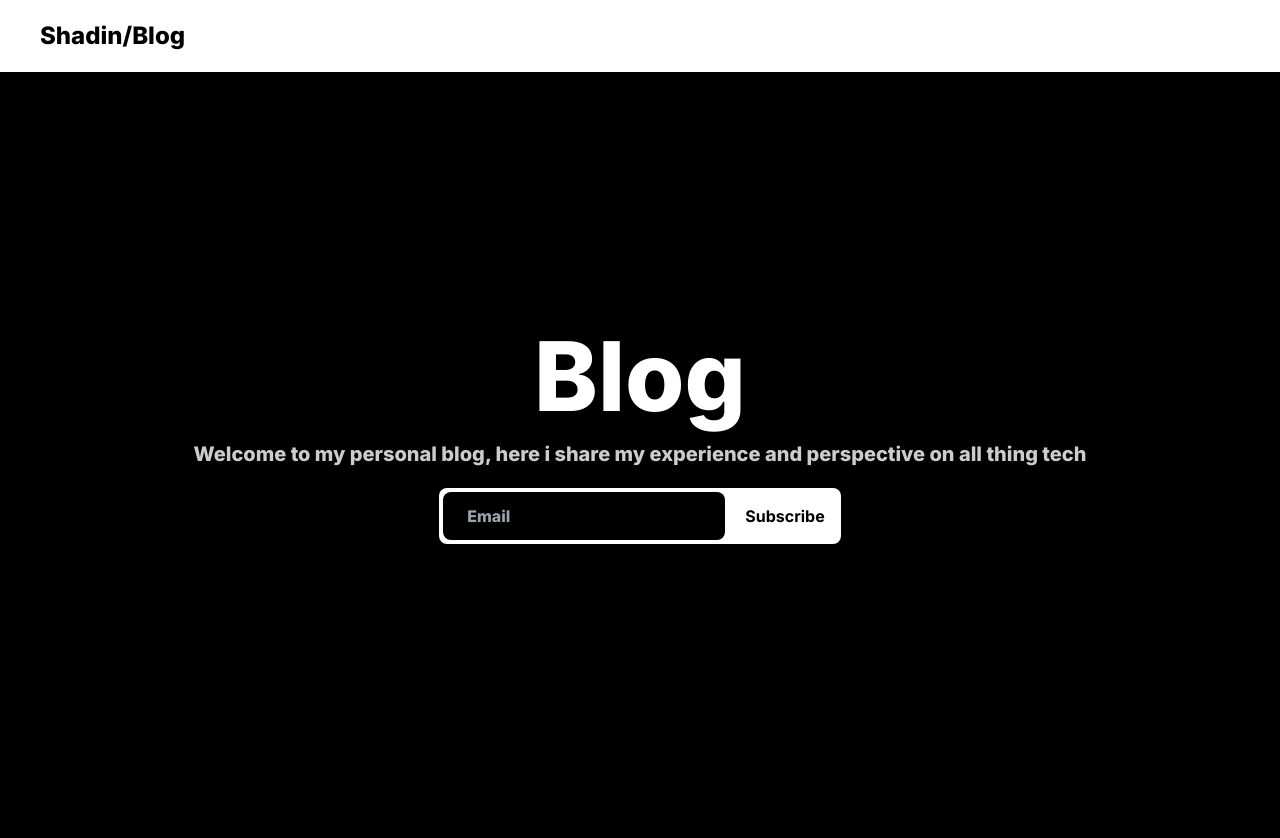
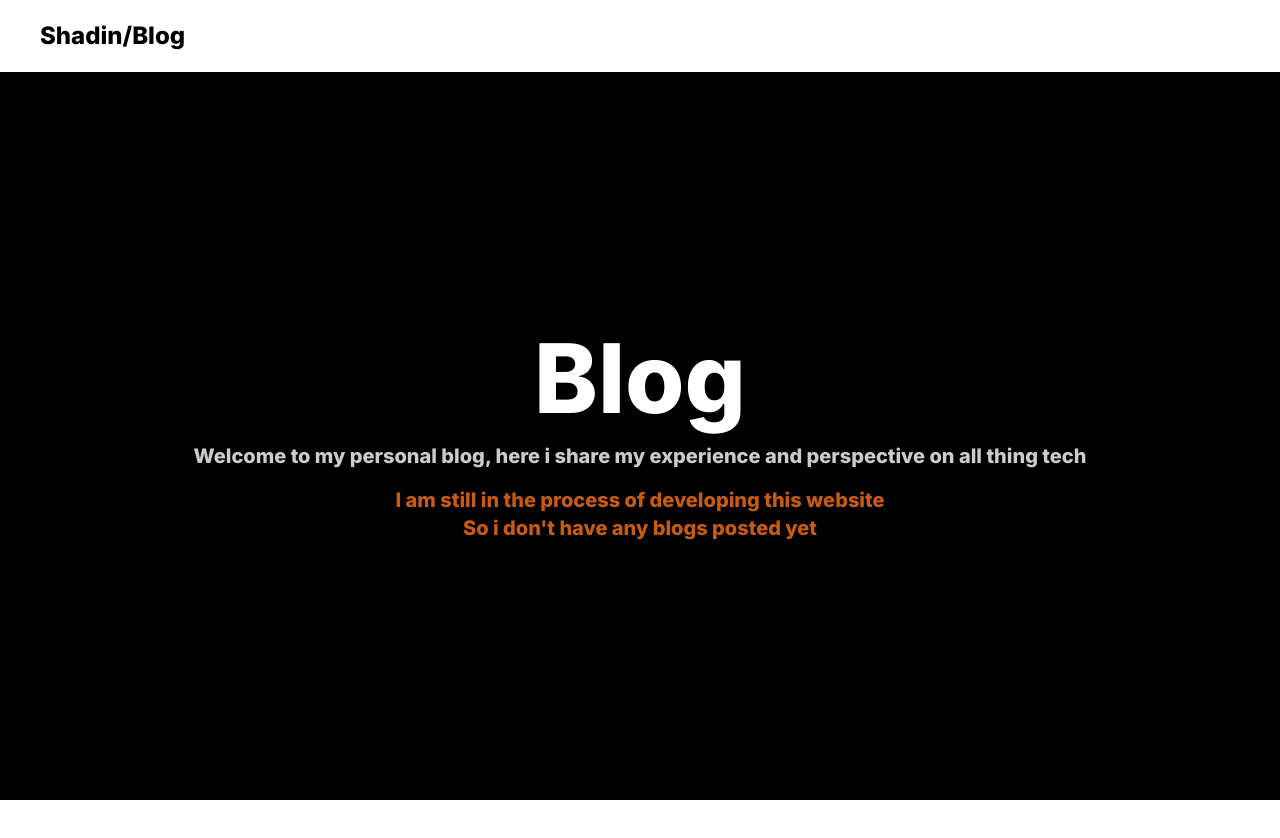
Before and after one commit to shadinmhd/blog, a Next.js app: page / in a window 1280 px wide. Shown: the top 838 px of the page. After the commit the page ends 800 px from the top, so only its background shows below. Built offline with nearby package versions, Linux system fonts and the light colour scheme.

Commit message:
update: changed the front page for development

```diff
--- a/app/page.tsx
+++ b/app/page.tsx
@@ -1,5 +1,4 @@
 import Navbar from "@/components/Navbar"
-import Subscribe from "@/components/home/Subscribe"
 
 const Home = () => {
 
@@ -15,14 +14,14 @@ const Home = () => {
 						<p className="text-xl opacity-80">
 							Welcome to my personal blog, here i share my experience and perspective on all thing tech
 						</p>
+						<p className="text-xl text-center text-orange-500 opacity-80">
+							I am still in the process of developing this website <br />
+							So i don't have any blogs posted yet
+						</p>
 					</div>
-					<Subscribe />
 				</div>
 			</div>
-			<div className="flex bg-black h-screen w-screen flex-col items-center justify-center">
-
-			</div>
-		</div>
+		</div >
 	)
 }
 
```
